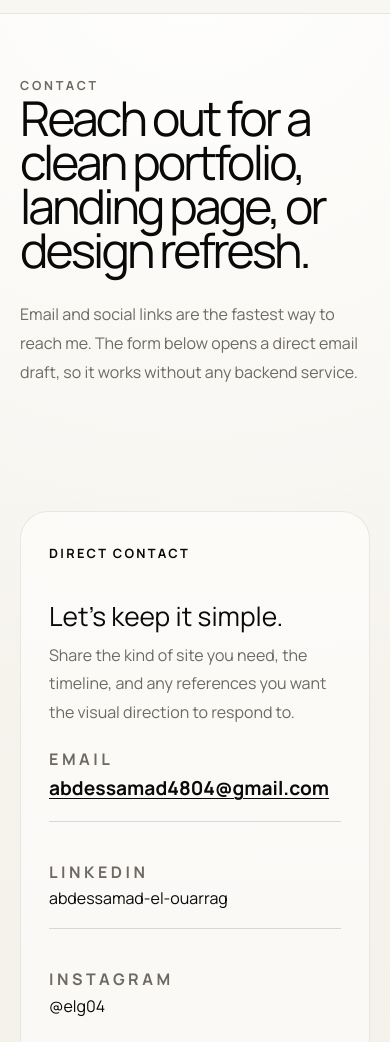
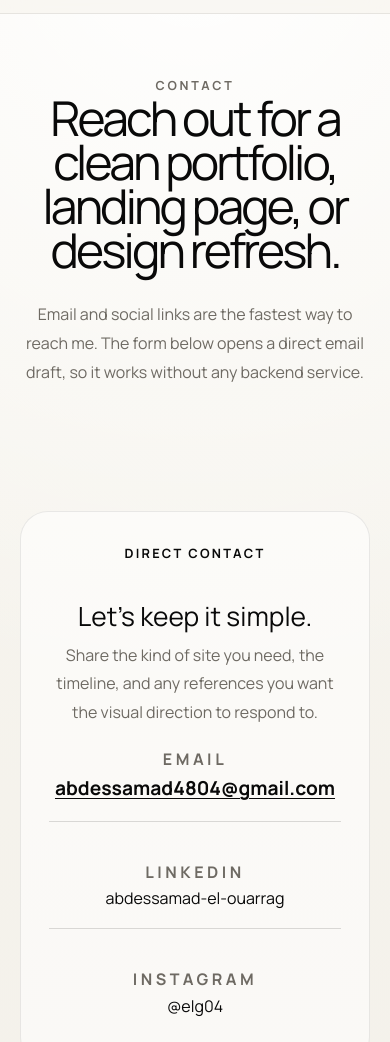
Before and after one commit to abdessamadelouarrag/Portfolio, a plain HTML site: page pages/contact.html in a window 390 px wide. Shown: the part 65-1107 px from the top of the page. Drawn offline with nearby package versions, Linux system fonts and the light colour scheme.

Commit message:
new update css files

```diff
--- a/styles/styles.css
+++ b/styles/styles.css
@@ -746,6 +746,23 @@ textarea.form-input {
         padding-top: 94px;
     }
 
+    .inner-page-hero .site-shell,
+    .contact-layout,
+    .contact-card,
+    .contact-form-shell,
+    .contact-line,
+    .contact-preview-box,
+    .contact-preview-box .hero-actions {
+        text-align: center;
+        justify-content: center;
+    }
+
+    .contact-mail-link {
+        display: inline-block;
+        margin-inline: auto;
+        text-align: center;
+    }
+
     .desktop-nav {
         display: none;
     }
```
